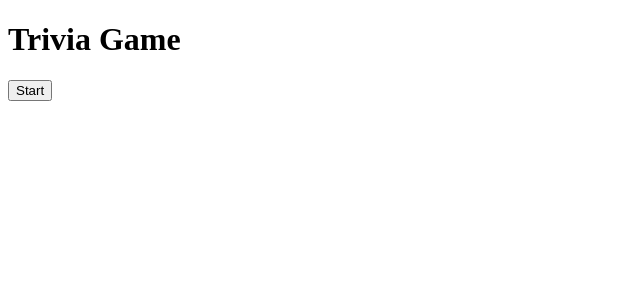
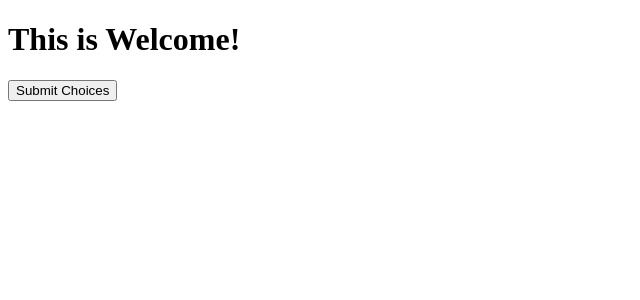
Before and after one commit to dgentilli/quiz-app, a React (Create React App) app: page / in a window 1280 px wide. Shown: the top 300 px of the page, without its empty margins (0-640 px from the left). Built offline with nearby package versions, Linux system fonts and the light colour scheme.

Commit message:
Implement conditional logic to display Welcome or GameDisplay

```diff
--- a/src/components/AppWrapper.tsx
+++ b/src/components/AppWrapper.tsx
@@ -1,8 +1,26 @@
-import React from 'react';
+import React, { useState } from 'react';
 import GameDisplay from './GameDisplay';
+import Welcome from './Welcome';
 
 const AppWrapper = () => {
-  return <GameDisplay />;
+  const [category, setCategory] = useState('science');
+  const [difficulty, setDifficulty] = useState('easy');
+  const [userMessage, setUserMessage] = useState('');
+  const [submitted, setSubmitted] = useState(false);
+
+  return (
+    <div>
+      {category && difficulty && submitted ? (
+        <GameDisplay category={category} difficulty={difficulty} />
+      ) : (
+        <Welcome
+          setSubmitted={setSubmitted}
+          setDifficulty={setDifficulty}
+          setCategory={setCategory}
+        />
+      )}
+    </div>
+  );
 };
 
 export default AppWrapper;
--- a/src/components/GameDisplay.tsx
+++ b/src/components/GameDisplay.tsx
@@ -11,13 +11,18 @@ type AnswerObject = {
   correctAnswer: string;
 };
 
-const GameDisplay = () => {
-  const [loading, setLoading] = useState(false);
+type Props = {
+  category: string | null;
+  difficulty: string | null;
+};
+
+const GameDisplay: React.FC<Props> = ({ category, difficulty }) => {
   const [questions, setQuestions] = useState<QuestionState[]>([]);
   const [number, setNumber] = useState(0);
   const [userAnswers, setUserAnswers] = useState<AnswerObject[]>([]);
   const [score, setScore] = useState(0);
   const [gameOver, setGameOver] = useState(true);
+  const [loading, setLoading] = useState(false);
 
   const startGame = async () => {
     setLoading(true);
--- /dev/null
+++ b/src/components/Welcome.tsx
@@ -0,0 +1,22 @@
+import React from 'react';
+
+type Props = {
+  setSubmitted: Function;
+  setDifficulty: Function;
+  setCategory: Function;
+};
+
+const Welcome: React.FC<Props> = ({
+  setSubmitted,
+  setDifficulty,
+  setCategory,
+}) => {
+  return (
+    <div>
+      <h1>This is Welcome!</h1>
+      <button onClick={() => setSubmitted(true)}>Submit Choices</button>
+    </div>
+  );
+};
+
+export default Welcome;
```
